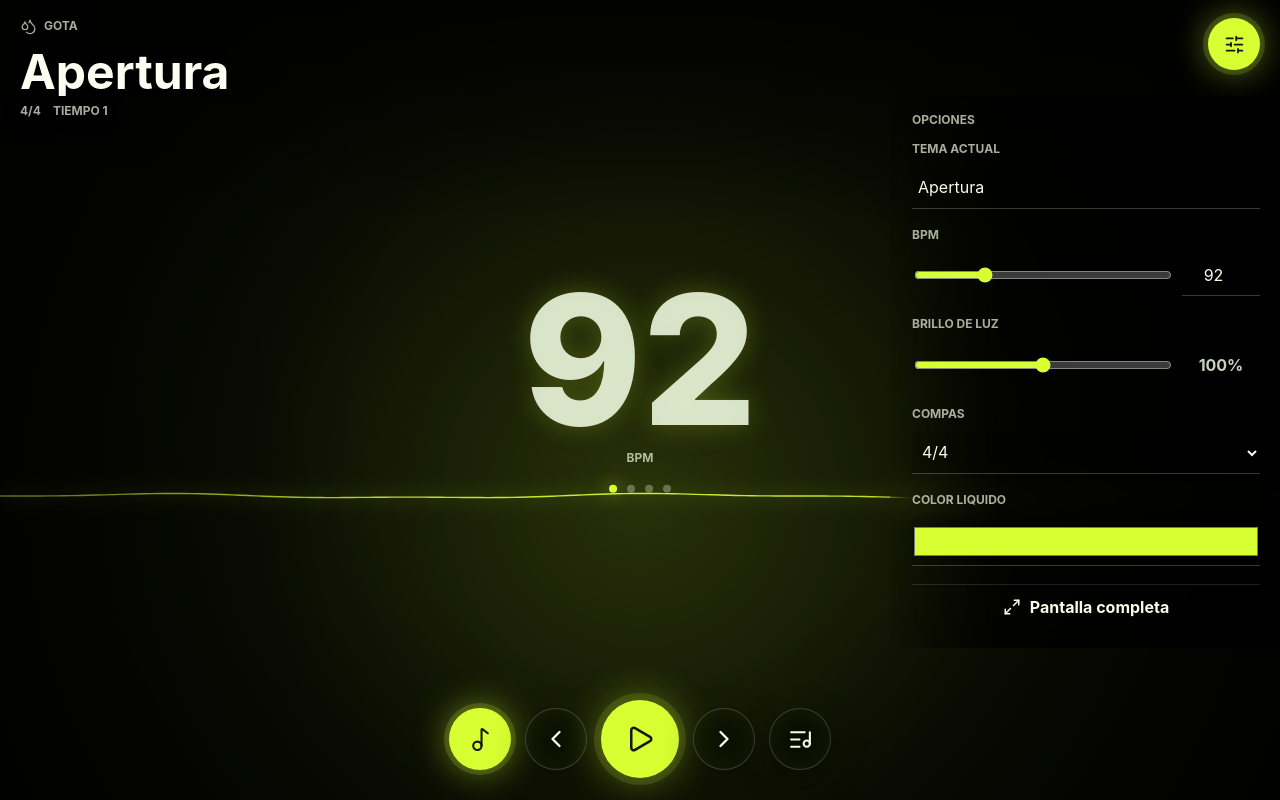
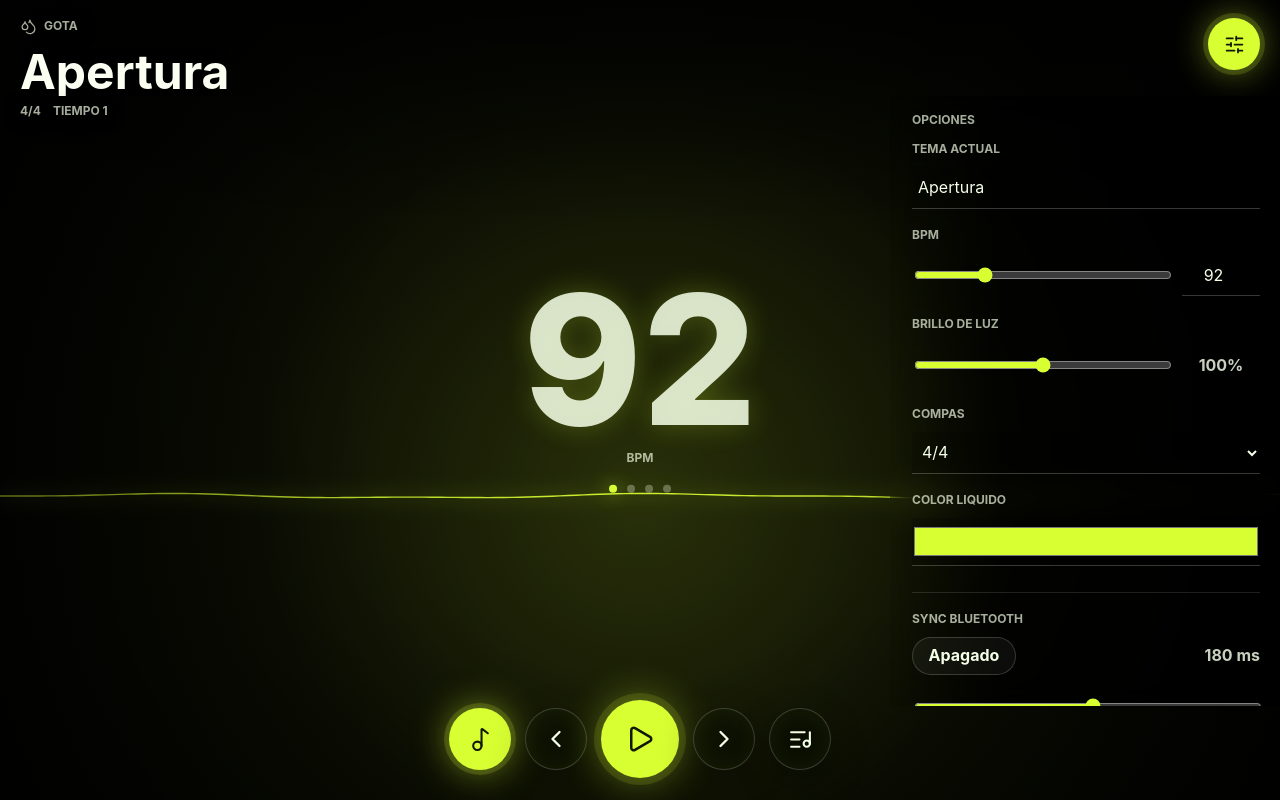
Before and after one commit to fmalisani1/Gota, a React (Vite) app: page / in a window 1280 px wide. Both pictures are taken after a click on the button 1234 px from the left and 44 px from the top of the page. Built offline with nearby package versions, Linux system fonts and the light colour scheme.

Commit message:
Add visual sync delay controls

```diff
--- a/src/App.css
+++ b/src/App.css
@@ -361,7 +361,8 @@
 }
 
 .add-track-button,
-.panel-command {
+.panel-command,
+.switch-button {
   display: inline-flex;
   align-items: center;
   justify-content: center;
@@ -377,10 +378,31 @@
   font-weight: 720;
 }
 
+.switch-button {
+  width: auto;
+  min-width: 104px;
+  min-height: 38px;
+  border: 1px solid rgba(244, 255, 232, 0.18);
+  border-radius: 999px;
+  background: rgba(255, 255, 255, 0.045);
+}
+
+.switch-button.is-enabled {
+  color: #111806;
+  border-color: rgba(216, 255, 50, 0.95);
+  background: #d8ff32;
+}
+
 .field {
   display: grid;
   gap: 9px;
   margin-bottom: 18px;
+}
+
+.sync-field {
+  margin-top: 26px;
+  padding-top: 18px;
+  border-top: 1px solid rgba(244, 255, 232, 0.12);
 }
 
 .field-row {
@@ -388,6 +410,13 @@
   grid-template-columns: 1fr 78px;
   gap: 12px;
   align-items: center;
+}
+
+.sync-row {
+  display: flex;
+  align-items: center;
+  justify-content: space-between;
+  gap: 12px;
 }
 
 .field input,
--- a/src/App.tsx
+++ b/src/App.tsx
@@ -25,8 +25,16 @@ import type { Track } from './types'
 
 type SubdivisionMode = 'off' | 'eighth' | 'sixteenth' | 'both'
 
+type SyncSettings = {
+  enabled: boolean
+  delayMs: number
+}
+
 function App() {
   const [tracks, setTracks] = useState<Track[]>(() => readStoredTracks())
+  const [syncSettings, setSyncSettings] = useState<SyncSettings>(() =>
+    readStoredSyncSettings(),
+  )
   const [currentTrackId, setCurrentTrackId] = useState(() => tracks[0]?.id ?? '')
   const [showSongs, setShowSongs] = useState(false)
   const [showAdvanced, setShowAdvanced] = useState(false)
@@ -38,11 +46,16 @@ function App() {
   )
   const currentTrack = tracks[currentIndex] ?? tracks[0]
   const subdivisionMode = getSubdivisionMode(currentTrack)
-  const metronome = useMetronome(currentTrack)
+  const effectiveVisualDelayMs = syncSettings.enabled ? syncSettings.delayMs : 0
+  const metronome = useMetronome(currentTrack, effectiveVisualDelayMs)
 
   useEffect(() => {
     window.localStorage.setItem('gota.tracks', JSON.stringify(tracks))
   }, [tracks])
+
+  useEffect(() => {
+    window.localStorage.setItem('gota.sync', JSON.stringify(syncSettings))
+  }, [syncSettings])
 
   const beatPips = useMemo(() => {
     return Array.from({ length: currentTrack.meter.beats }, (_, index) => index + 1)
@@ -178,6 +191,20 @@ function App() {
     setShowSongs(false)
   }
 
+  const toggleSyncDelay = () => {
+    setSyncSettings((settings) => ({
+      ...settings,
+      enabled: !settings.enabled,
+    }))
+  }
+
+  const updateSyncDelay = (delayMs: number) => {
+    setSyncSettings((settings) => ({
+      ...settings,
+      delayMs: clampVisualDelay(delayMs),
+    }))
+  }
+
   return (
     <div className="app-shell">
       <DropVisualizer
@@ -185,6 +212,7 @@ function App() {
         isPlaying={metronome.isPlaying}
         pulse={metronome.pulse}
         track={currentTrack}
+        visualDelayMs={effectiveVisualDelayMs}
       />
       <div className="vignette" />
 
@@ -449,6 +477,33 @@ function App() {
             />
           </label>
 
+          <div className="field sync-field">
+            <span>Sync Bluetooth</span>
+            <div className="sync-row">
+              <button
+                type="button"
+                className={`switch-button ${
+                  syncSettings.enabled ? 'is-enabled' : ''
+                }`}
+                aria-pressed={syncSettings.enabled}
+                onClick={toggleSyncDelay}
+              >
+                {syncSettings.enabled ? 'Activo' : 'Apagado'}
+              </button>
+              <output className="number-output">{syncSettings.delayMs} ms</output>
+            </div>
+            <input
+              type="range"
+              min="0"
+              max="350"
+              step="5"
+              value={syncSettings.delayMs}
+              onChange={(event) =>
+                updateSyncDelay(Number(event.currentTarget.value))
+              }
+            />
+          </div>
+
           <button
             type="button"
             className="panel-command"
@@ -474,6 +529,29 @@ function readStoredTracks() {
     return parsed.length > 0 ? normalizeTracks(parsed) : DEFAULT_TRACKS
   } catch {
     return DEFAULT_TRACKS
+  }
+}
+
+function readStoredSyncSettings(): SyncSettings {
+  const rawSettings = window.localStorage.getItem('gota.sync')
+  if (!rawSettings) {
+    return {
+      enabled: false,
+      delayMs: 180,
+    }
+  }
+
+  try {
+    const parsed = JSON.parse(rawSettings) as Partial<SyncSettings>
+    return {
+      enabled: Boolean(parsed.enabled),
+      delayMs: clampVisualDelay(parsed.delayMs ?? 180),
+    }
+  } catch {
+    return {
+      enabled: false,
+      delayMs: 180,
+    }
   }
 }
 
@@ -580,6 +658,14 @@ function clampFlashIntensity(value: number) {
   return Math.min(2, Math.max(0, Number(value.toFixed(2))))
 }
 
+function clampVisualDelay(value: number) {
+  if (Number.isNaN(value)) {
+    return 180
+  }
+
+  return Math.min(350, Math.max(0, Math.round(value / 5) * 5))
+}
+
 function clampBpm(value: number) {
   if (Number.isNaN(value)) {
     return 120
--- a/src/DropVisualizer.tsx
+++ b/src/DropVisualizer.tsx
@@ -6,6 +6,7 @@ type DropVisualizerProps = {
   isPlaying: boolean
   pulse: PulseEvent | null
   track: Track
+  visualDelayMs: number
 }
 
 type Ripple = {
@@ -36,6 +37,7 @@ export function DropVisualizer({
   isPlaying,
   pulse,
   track,
+  visualDelayMs,
 }: DropVisualizerProps) {
   const canvasRef = useRef<HTMLCanvasElement | null>(null)
   const animationRef = useRef<number | null>(null)
@@ -46,6 +48,7 @@ export function DropVisualizer({
   const trackRef = useRef(track)
   const colorRef = useRef(color)
   const isPlayingRef = useRef(isPlaying)
+  const visualDelayMsRef = useRef(visualDelayMs)
 
   useEffect(() => {
     trackRef.current = track
@@ -56,11 +59,15 @@ export function DropVisualizer({
   }, [color, track])
 
   useEffect(() => {
+    visualDelayMsRef.current = visualDelayMs
+  }, [visualDelayMs])
+
+  useEffect(() => {
     isPlayingRef.current = isPlaying
     if (isPlaying) {
-      lastBeatAtRef.current = performance.now()
+      lastBeatAtRef.current = performance.now() + visualDelayMsRef.current
     }
-  }, [isPlaying])
+  }, [isPlaying, visualDelayMs])
 
   useEffect(() => {
     if (!pulse) {
--- a/src/useMetronome.ts
+++ b/src/useMetronome.ts
@@ -8,9 +8,8 @@ type TransportState = {
 
 const lookaheadMs = 25
 const scheduleAheadSeconds = 0.12
-const visualLatencyMs = 0
 
-export function useMetronome(track: Track) {
+export function useMetronome(track: Track, visualDelayMs = 0) {
   const [isPlaying, setIsPlaying] = useState(false)
   const [pulse, setPulse] = useState<PulseEvent | null>(null)
   const [transport, setTransport] = useState<TransportState>({
@@ -25,10 +24,15 @@ export function useMetronome(track: Track) {
   const pulseIdRef = useRef(0)
   const visualTimersRef = useRef<number[]>([])
   const trackRef = useRef(track)
+  const visualDelayMsRef = useRef(visualDelayMs)
 
   useEffect(() => {
     trackRef.current = track
   }, [track])
+
+  useEffect(() => {
+    visualDelayMsRef.current = visualDelayMs
+  }, [visualDelayMs])
 
   const clearVisualTimers = useCallback(() => {
     visualTimersRef.current.forEach((timerId) => window.clearTimeout(timerId))
@@ -62,7 +66,7 @@ export function useMetronome(track: Track) {
 
       const delayMs = Math.max(
         0,
-        (audioTime - context.currentTime) * 1000 + visualLatencyMs,
+        (audioTime - context.currentTime) * 1000 + visualDelayMsRef.current,
       )
       const timerId = window.setTimeout(() => {
         const nextPulse: PulseEvent = {
```
